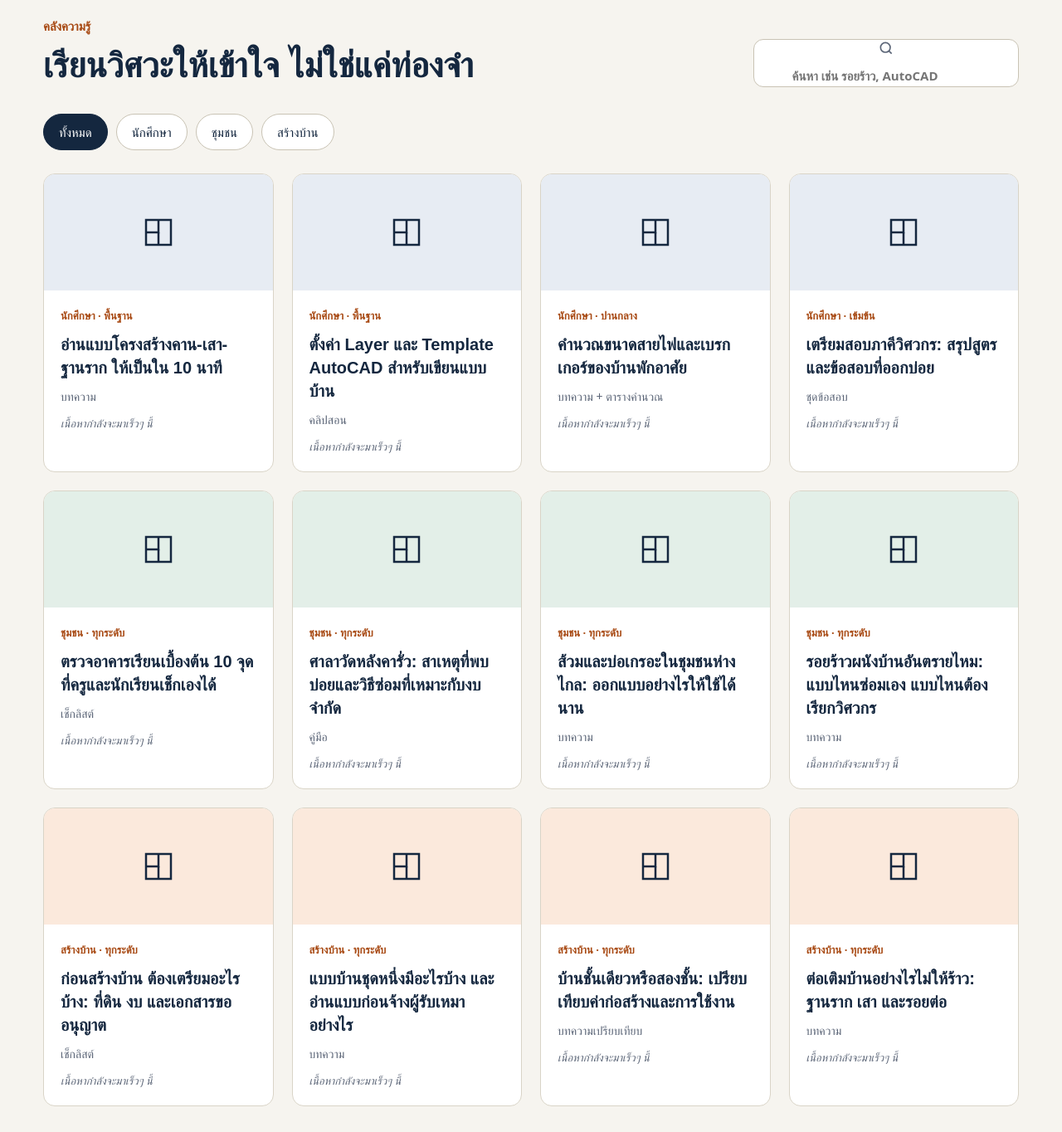
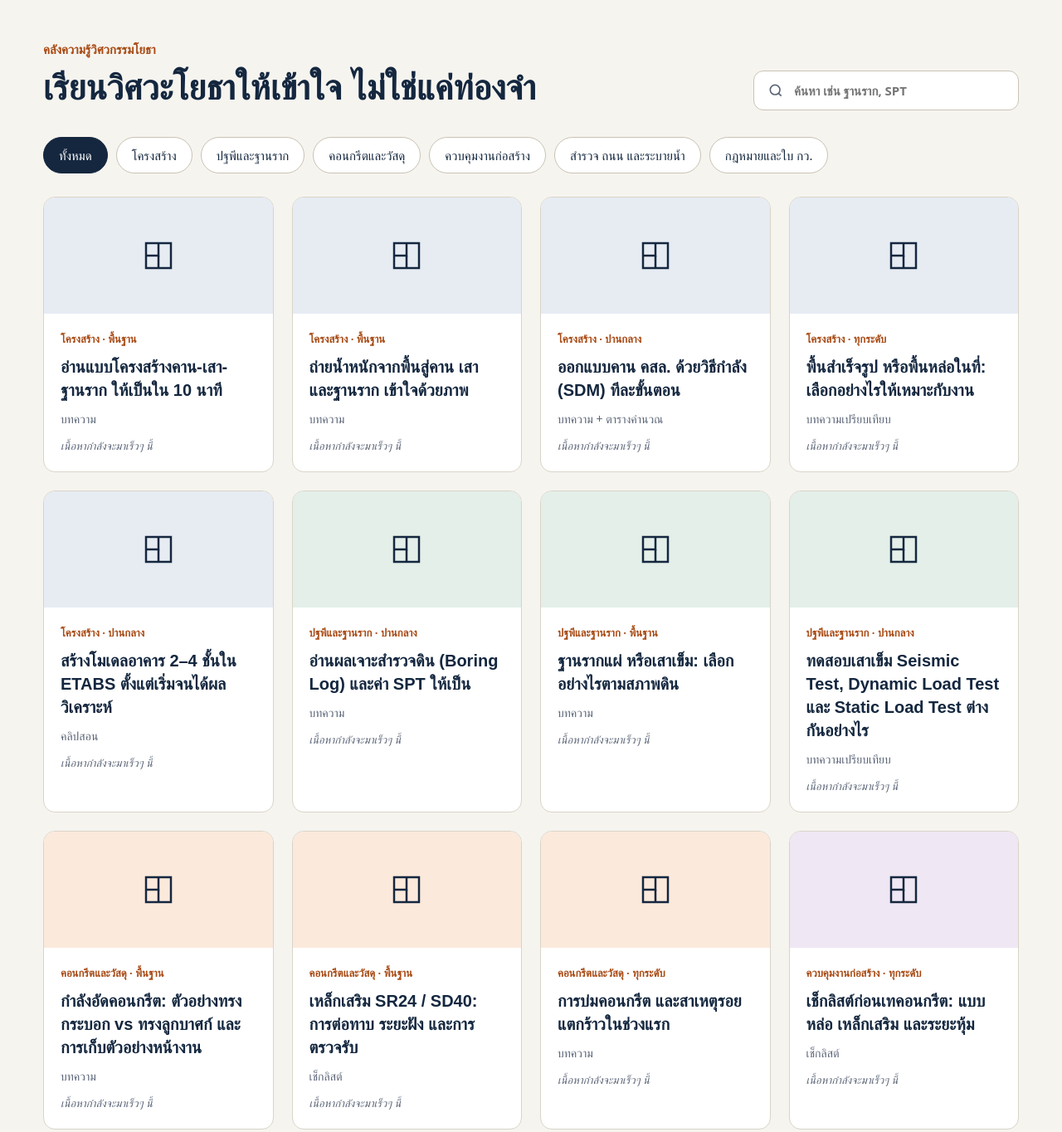
Before and after one commit to tonpayom83-png/Tonpayom, a plain HTML site: page index.html in a window 1280 px wide. Shown: the part 1040-2404 px from the top of the page at 83% size. Drawn offline with nearby package versions, Linux system fonts and the light colour scheme; a web font is replaced by a local one.

Commit message:
Refocus knowledge library on civil engineering
Six civil categories (structures, geotech, concrete, site supervision,
survey/roads/drainage, law and licensing) with 19 topics. Also fix the
search box stacking its icon above the input.

Co-Authored-By: Claude Opus 5.5 <noreply@anthropic.com>

```diff
--- a/content/site.json
+++ b/content/site.json
@@ -27,9 +27,9 @@
   },
   "pillars": [
     {
-      "label": "01 · สำหรับนักศึกษา",
-      "title": "ความรู้งานวิศวกรรม",
-      "text": "บทความ เช็กลิสต์ และไฟล์ตัวอย่าง ตั้งแต่โครงสร้าง ไฟฟ้า ไปจนถึงการเขียนแบบ อ่านง่าย ใช้ได้จริง",
+      "label": "01 · สำหรับนักศึกษาและวิศวกรโยธา",
+      "title": "ความรู้วิศวกรรมโยธา",
+      "text": "บทความ เช็กลิสต์ และไฟล์ตัวอย่าง ตั้งแต่โครงสร้าง ฐานราก คอนกรีต ไปจนถึงควบคุมงานก่อสร้าง อ่านง่าย ใช้ได้จริง",
       "link_text": "ดูคลังความรู้ →",
       "target": "knowledge",
       "color": "blue"
@@ -52,18 +52,21 @@
     }
   ],
   "knowledge": {
-    "eyebrow": "คลังความรู้",
-    "title": "เรียนวิศวะให้เข้าใจ ไม่ใช่แค่ท่องจำ",
-    "search_placeholder": "ค้นหา เช่น รอยร้าว, AutoCAD",
+    "eyebrow": "คลังความรู้วิศวกรรมโยธา",
+    "title": "เรียนวิศวะโยธาให้เข้าใจ ไม่ใช่แค่ท่องจำ",
+    "search_placeholder": "ค้นหา เช่น ฐานราก, SPT",
     "categories": [
-      "นักศึกษา",
-      "ชุมชน",
-      "สร้างบ้าน"
+      "โครงสร้าง",
+      "ปฐพีและฐานราก",
+      "คอนกรีตและวัสดุ",
+      "ควบคุมงานก่อสร้าง",
+      "สำรวจ ถนน และระบายน้ำ",
+      "กฎหมายและใบ กว."
     ],
     "articles": [
       {
         "title": "อ่านแบบโครงสร้างคาน-เสา-ฐานราก ให้เป็นใน 10 นาที",
-        "category": "นักศึกษา",
+        "category": "โครงสร้าง",
         "level": "พื้นฐาน",
         "kind": "บทความ",
         "image": "",
@@ -72,8 +75,148 @@
         "body": ""
       },
       {
-        "title": "ตั้งค่า Layer และ Template AutoCAD สำหรับเขียนแบบบ้าน",
-        "category": "นักศึกษา",
+        "title": "ถ่ายน้ำหนักจากพื้นสู่คาน เสา และฐานราก เข้าใจด้วยภาพ",
+        "category": "โครงสร้าง",
+        "level": "พื้นฐาน",
+        "kind": "บทความ",
+        "image": "",
+        "video": "",
+        "file": "",
+        "body": ""
+      },
+      {
+        "title": "ออกแบบคาน คสล. ด้วยวิธีกำลัง (SDM) ทีละขั้นตอน",
+        "category": "โครงสร้าง",
+        "level": "ปานกลาง",
+        "kind": "บทความ + ตารางคำนวณ",
+        "image": "",
+        "video": "",
+        "file": "",
+        "body": ""
+      },
+      {
+        "title": "พื้นสำเร็จรูป หรือพื้นหล่อในที่: เลือกอย่างไรให้เหมาะกับงาน",
+        "category": "โครงสร้าง",
+        "level": "ทุกระดับ",
+        "kind": "บทความเปรียบเทียบ",
+        "image": "",
+        "video": "",
+        "file": "",
+        "body": ""
+      },
+      {
+        "title": "สร้างโมเดลอาคาร 2–4 ชั้นใน ETABS ตั้งแต่เริ่มจนได้ผลวิเคราะห์",
+        "category": "โครงสร้าง",
+        "level": "ปานกลาง",
+        "kind": "คลิปสอน",
+        "image": "",
+        "video": "",
+        "file": "",
+        "body": ""
+      },
+      {
+        "title": "อ่านผลเจาะสำรวจดิน (Boring Log) และค่า SPT ให้เป็น",
+        "category": "ปฐพีและฐานราก",
+        "level": "ปานกลาง",
+        "kind": "บทความ",
+        "image": "",
+        "video": "",
+        "file": "",
+        "body": ""
+      },
+      {
+        "title": "ฐานรากแผ่ หรือเสาเข็ม: เลือกอย่างไรตามสภาพดิน",
+        "category": "ปฐพีและฐานราก",
+        "level": "พื้นฐาน",
+        "kind": "บทความ",
+        "image": "",
+        "video": "",
+        "file": "",
+        "body": ""
+      },
+      {
+        "title": "ทดสอบเสาเข็ม Seismic Test, Dynamic Load Test และ Static Load Test ต่างกันอย่างไร",
+        "category": "ปฐพีและฐานราก",
+        "level": "ปานกลาง",
+        "kind": "บทความเปรียบเทียบ",
+        "image": "",
+        "video": "",
+        "file": "",
+        "body": ""
+      },
+      {
+        "title": "กำลังอัดคอนกรีต: ตัวอย่างทรงกระบอก vs ทรงลูกบาศก์ และการเก็บตัวอย่างหน้างาน",
+        "category": "คอนกรีตและวัสดุ",
+        "level": "พื้นฐาน",
+        "kind": "บทความ",
+        "image": "",
+        "video": "",
+        "file": "",
+        "body": ""
+      },
+      {
+        "title": "เหล็กเสริม SR24 / SD40: การต่อทาบ ระยะฝัง และการตรวจรับ",
+        "category": "คอนกรีตและวัสดุ",
+        "level": "พื้นฐาน",
+        "kind": "เช็กลิสต์",
+        "image": "",
+        "video": "",
+        "file": "",
+        "body": ""
+      },
+      {
+        "title": "การบ่มคอนกรีต และสาเหตุรอยแตกร้าวในช่วงแรก",
+        "category": "คอนกรีตและวัสดุ",
+        "level": "ทุกระดับ",
+        "kind": "บทความ",
+        "image": "",
+        "video": "",
+        "file": "",
+        "body": ""
+      },
+      {
+        "title": "เช็กลิสต์ก่อนเทคอนกรีต: แบบหล่อ เหล็กเสริม และระยะหุ้ม",
+        "category": "ควบคุมงานก่อสร้าง",
+        "level": "ทุกระดับ",
+        "kind": "เช็กลิสต์",
+        "image": "",
+        "video": "",
+        "file": "",
+        "body": ""
+      },
+      {
+        "title": "ถอดปริมาณและทำ BOQ บ้านพักอาศัยเบื้องต้น",
+        "category": "ควบคุมงานก่อสร้าง",
+        "level": "ปานกลาง",
+        "kind": "บทความ + ไฟล์ Excel",
+        "image": "",
+        "video": "",
+        "file": "",
+        "body": ""
+      },
+      {
+        "title": "รอยร้าวผนังบ้านอันตรายไหม: แบบไหนซ่อมเอง แบบไหนต้องเรียกวิศวกร",
+        "category": "ควบคุมงานก่อสร้าง",
+        "level": "ทุกระดับ",
+        "kind": "บทความ",
+        "image": "",
+        "video": "",
+        "file": "",
+        "body": ""
+      },
+      {
+        "title": "ต่อเติมบ้านอย่างไรไม่ให้ร้าว: ฐานราก เสา และรอยต่อ",
+        "category": "ควบคุมงานก่อสร้าง",
+        "level": "ทุกระดับ",
+        "kind": "บทความ",
+        "image": "",
+        "video": "",
+        "file": "",
+        "body": ""
+      },
+      {
+        "title": "ใช้กล้องระดับถ่ายระดับและทำหมุด BM ในหน้างาน",
+        "category": "สำรวจ ถนน และระบายน้ำ",
         "level": "พื้นฐาน",
         "kind": "คลิปสอน",
         "image": "",
@@ -82,28 +225,18 @@
         "body": ""
       },
       {
-        "title": "คำนวณขนาดสายไฟและเบรกเกอร์ของบ้านพักอาศัย",
-        "category": "นักศึกษา",
+        "title": "ออกแบบรางระบายน้ำและบ่อพักสำหรับโรงเรียนและชุมชน",
+        "category": "สำรวจ ถนน และระบายน้ำ",
         "level": "ปานกลาง",
-        "kind": "บทความ + ตารางคำนวณ",
+        "kind": "บทความ",
         "image": "",
         "video": "",
         "file": "",
         "body": ""
       },
       {
-        "title": "เตรียมสอบภาคีวิศวกร: สรุปสูตรและข้อสอบที่ออกบ่อย",
-        "category": "นักศึกษา",
-        "level": "เข้มข้น",
-        "kind": "ชุดข้อสอบ",
-        "image": "",
-        "video": "",
-        "file": "",
-        "body": ""
-      },
-      {
-        "title": "ตรวจอาคารเรียนเบื้องต้น 10 จุดที่ครูและนักเรียนเช็กเองได้",
-        "category": "ชุมชน",
+        "title": "ขออนุญาตก่อสร้างบ้าน: เอกสารและแบบที่ต้องใช้",
+        "category": "กฎหมายและใบ กว.",
         "level": "ทุกระดับ",
         "kind": "เช็กลิสต์",
         "image": "",
@@ -112,70 +245,10 @@
         "body": ""
       },
       {
-        "title": "ศาลาวัดหลังคารั่ว: สาเหตุที่พบบ่อยและวิธีซ่อมที่เหมาะกับงบจำกัด",
-        "category": "ชุมชน",
-        "level": "ทุกระดับ",
-        "kind": "คู่มือ",
-        "image": "",
-        "video": "",
-        "file": "",
-        "body": ""
-      },
-      {
-        "title": "ส้วมและบ่อเกรอะในชุมชนห่างไกล: ออกแบบอย่างไรให้ใช้ได้นาน",
-        "category": "ชุมชน",
-        "level": "ทุกระดับ",
-        "kind": "บทความ",
-        "image": "",
-        "video": "",
-        "file": "",
-        "body": ""
-      },
-      {
-        "title": "รอยร้าวผนังบ้านอันตรายไหม: แบบไหนซ่อมเอง แบบไหนต้องเรียกวิศวกร",
-        "category": "ชุมชน",
-        "level": "ทุกระดับ",
-        "kind": "บทความ",
-        "image": "",
-        "video": "",
-        "file": "",
-        "body": ""
-      },
-      {
-        "title": "ก่อนสร้างบ้าน ต้องเตรียมอะไรบ้าง: ที่ดิน งบ และเอกสารขออนุญาต",
-        "category": "สร้างบ้าน",
-        "level": "ทุกระดับ",
-        "kind": "เช็กลิสต์",
-        "image": "",
-        "video": "",
-        "file": "",
-        "body": ""
-      },
-      {
-        "title": "แบบบ้านชุดหนึ่งมีอะไรบ้าง และอ่านแบบก่อนจ้างผู้รับเหมาอย่างไร",
-        "category": "สร้างบ้าน",
-        "level": "ทุกระดับ",
-        "kind": "บทความ",
-        "image": "",
-        "video": "",
-        "file": "",
-        "body": ""
-      },
-      {
-        "title": "บ้านชั้นเดียวหรือสองชั้น: เปรียบเทียบค่าก่อสร้างและการใช้งาน",
-        "category": "สร้างบ้าน",
-        "level": "ทุกระดับ",
-        "kind": "บทความเปรียบเทียบ",
-        "image": "",
-        "video": "",
-        "file": "",
-        "body": ""
-      },
-      {
-        "title": "ต่อเติมบ้านอย่างไรไม่ให้ร้าว: ฐานราก เสา และรอยต่อ",
-        "category": "สร้างบ้าน",
-        "level": "ทุกระดับ",
-        "kind": "บทความ",
+        "title": "เตรียมสอบใบ กว. ภาคีวิศวกรโยธา: วิชาที่สอบและแนวทางอ่าน",
+        "category": "กฎหมายและใบ กว.",
+        "level": "เข้มข้น",
+        "kind": "ชุดข้อสอบ",
         "image": "",
         "video": "",
         "file": "",
--- a/index.html
+++ b/index.html
@@ -80,7 +80,7 @@ section.block{padding:112px 0 0}
 .sec-title.sm{font-size:36px}
 
 /* knowledge */
-.search{display:flex;align-items:center;gap:10px;background:#fff;border:1px solid var(--field);border-radius:12px;padding:0 16px;min-height:48px;min-width:min(320px,100%)}
+.search{display:flex;flex-direction:row;align-items:center;gap:10px;background:#fff;border:1px solid var(--field);border-radius:12px;padding:0 16px;min-height:48px;min-width:min(320px,100%)}
 .search input{border:0;outline:0;font:inherit;flex:1;background:transparent;color:var(--ink);min-width:0}
 .search:focus-within{outline:3px solid var(--orange);outline-offset:2px}
 .chips{display:flex;flex-wrap:wrap;gap:10px;margin-bottom:28px}
@@ -312,7 +312,7 @@ dialog.viewer::backdrop{background:rgba(14,29,48,.6)}
     green:  {bg:'var(--sage)',  fg:'#2F6B4F', more:'var(--green)',       icon:'<path d="M3 21h18"/><path d="M5 21V10l7-5 7 5v11"/><path d="M10 21v-6h4v6"/>'},
     orange: {bg:'var(--peach)', fg:'#A84A14', more:'var(--orange-text)', icon:'<path d="M3 21V3h18v18z"/><path d="M3 12h9V3"/><path d="M12 12v9"/><path d="M16 7h2"/>'}
   };
-  var TONES = ['#E7ECF3','#E3EFE8','#FBE9DC','#EFE7F3','#F3EFE0'];
+  var TONES = ['#E7ECF3','#E3EFE8','#FBE9DC','#EFE7F3','#F3EFE0','#E4EEF1'];
   var CH_ICON = {
     phone:'<path d="M5 4h4l2 5-2.5 1.5a11 11 0 0 0 5 5L15 13l5 2v4a2 2 0 0 1-2 2A16 16 0 0 1 3 6a2 2 0 0 1 2-2"/>',
     line:'<path d="M12 4C7 4 3 7.2 3 11.2c0 3.6 3.2 6.6 7.5 7.1l-.5 2.7 3.6-2.6C18 18 21 15 21 11.2 21 7.2 17 4 12 4z"/>',
```
